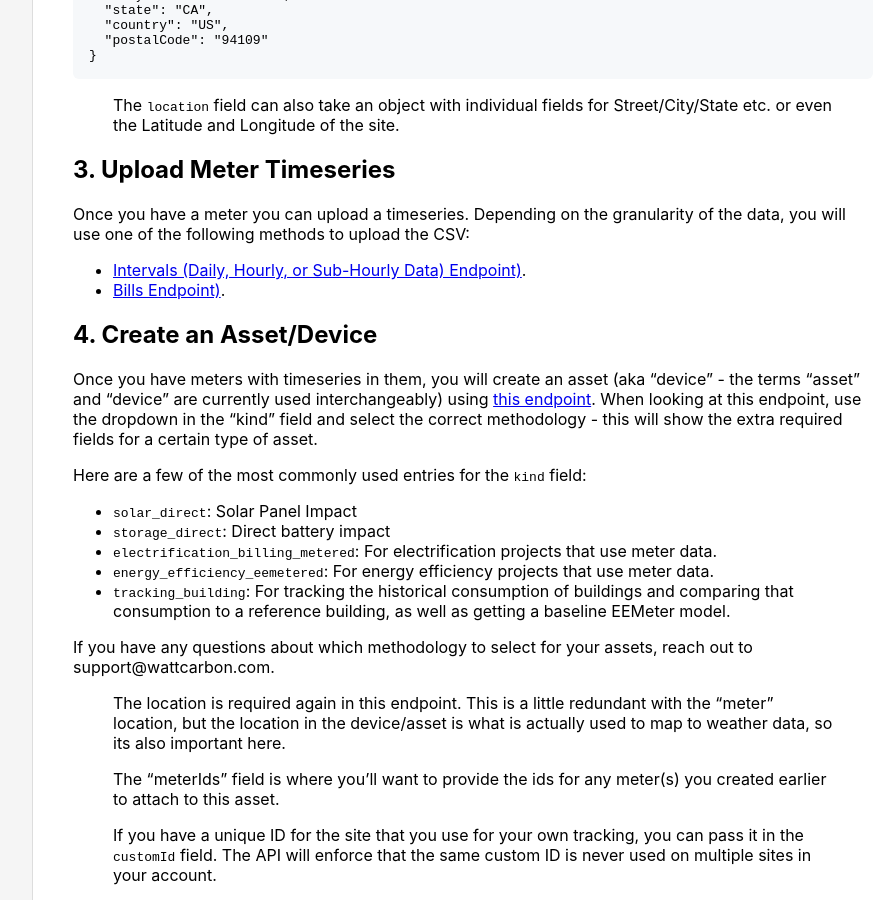
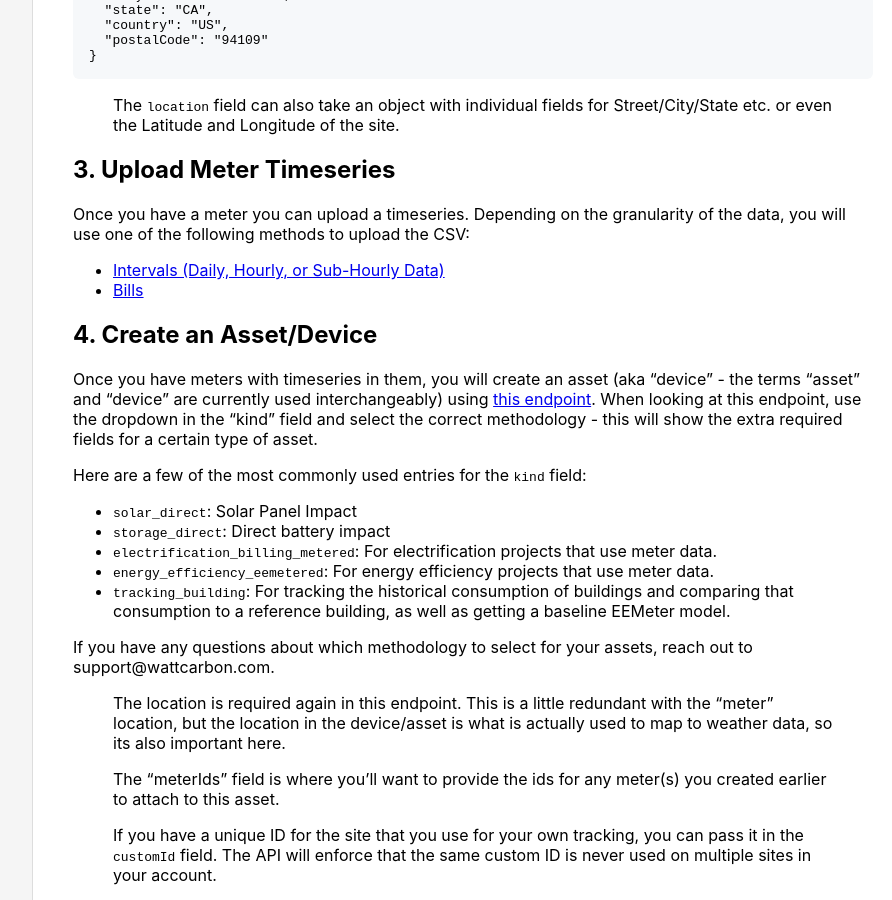
Before and after one commit to wattcarbon/docs.wattcarbon.com, a Jekyll site: the page built from _data-onboarding/Developer-Guide.md, in a window 1280 px wide and 900 px high, scrolled down 1464 px. Shown: the whole window, without its empty margins (258-1150 px from the left). Built offline with Jekyll 4.4.1, drawn with Linux system fonts in a browser that asks for light colours.

Commit message:
Update Developer-Guide.md (#21)

```diff
--- a/_data-onboarding/Developer-Guide.md
+++ b/_data-onboarding/Developer-Guide.md
@@ -76,8 +76,8 @@ The `location` is also required here, and this is where you can put a street add
 
 Once you have a meter you can upload a timeseries. Depending on the granularity of the data, you will use one of the following methods to upload the CSV:
 
- - [Intervals (Daily, Hourly, or Sub-Hourly Data) Endpoint)](https://api.wattcarbon.com/#tag/Meters/operation/Meters-upload_meter_intervals).
- - [Bills Endpoint)](https://api.wattcarbon.com/#tag/Meters/operation/Meters-upload_meter_bills).
+ - [Intervals (Daily, Hourly, or Sub-Hourly Data)](https://api.wattcarbon.com/#tag/Meters/operation/Meters-upload_meter_intervals)
+ - [Bills](https://api.wattcarbon.com/#tag/Meters/operation/Meters-upload_meter_bills)
 
 ## 4. Create an Asset/Device
 
```
